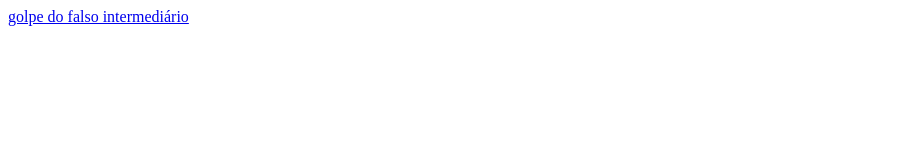
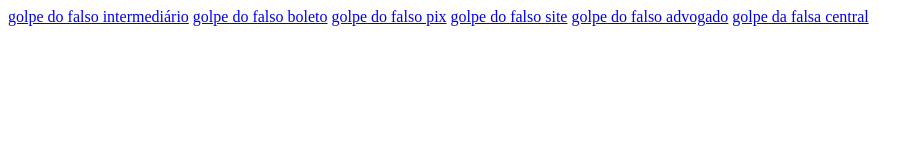
Before and after one commit to dicasdodepatri/dicasdodepatri, a plain HTML site: page golpes-comuns/index.html in a window 1280 px wide. Shown: the whole page, without its empty margins (0-924 px from the left). Drawn offline with Linux system fonts and the light colour scheme.

Commit message:
Update index.html

```diff
--- a/golpes-comuns/index.html
+++ b/golpes-comuns/index.html
@@ -1 +1,6 @@
-<a href='./falso-intermediario.pdf'>golpe do falso intermediário</a>
+<a href='./falso-inter.pdf'>golpe do falso intermediário</a>
+<a href='./falso-boleto.pdf'>golpe do falso boleto</a>
+<a href='./falso-pix.pdf'>golpe do falso  pix</a>
+<a href='./falso-site.pdf'>golpe do falso site</a>
+<a href='./falso-advogado.pdf'>golpe do falso advogado</a>
+<a href='./falsa-central.pdf'>golpe da falsa central</a>
```
